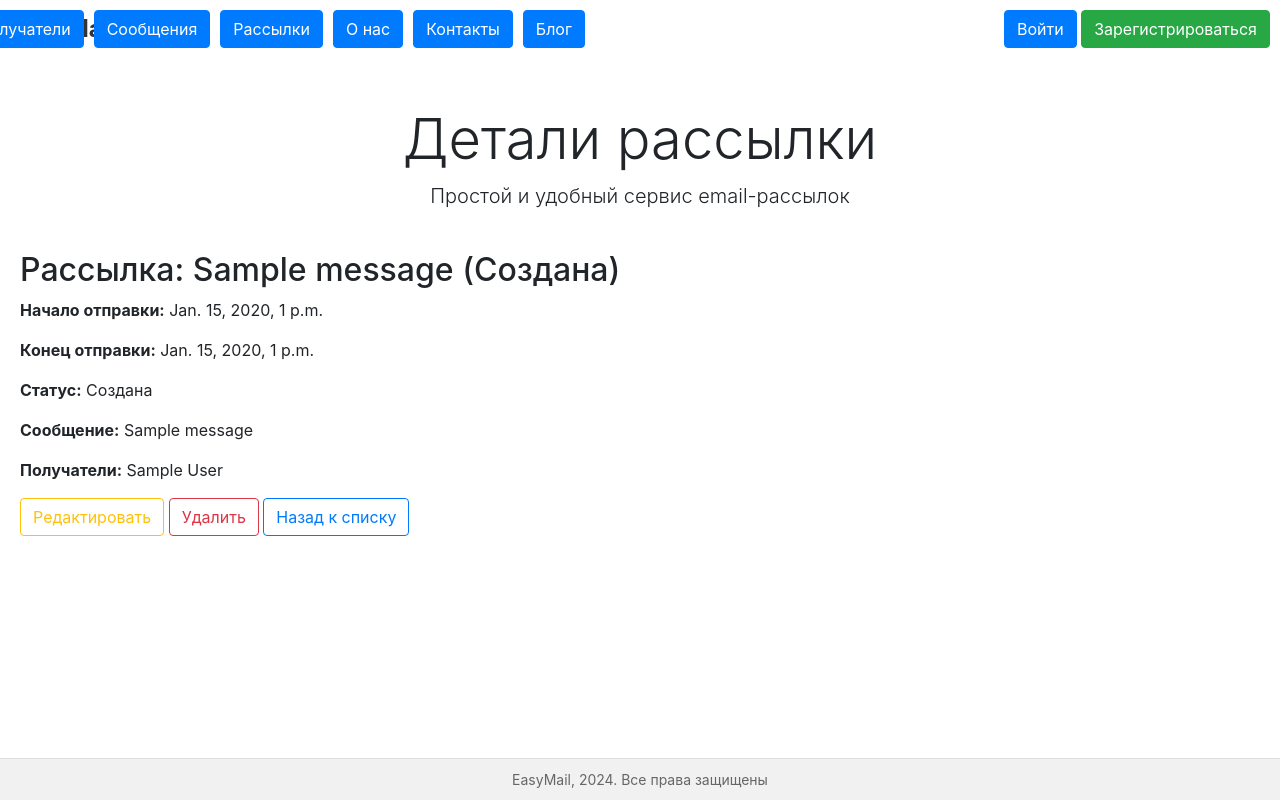
After one commit to valentinaovsianik/mailing_service_project, a Django app: page /mailing/mailings/1/ in a window 1280 px wide. The commit adds this page. Run offline with Django 5.2, Linux system fonts and the light colour scheme; tables that the repository leaves empty hold one stand-in row (values such as "Sample post"); some libraries are stand-ins or nearby versions.

Commit message:
Реализованы маршруты, представления и шаблоны для созданных моделей

```diff
--- a/mailing/templates/mailing/includes/footer.html
+++ b/mailing/templates/mailing/includes/footer.html
@@ -1,4 +1,3 @@
-{% load static %}
 <footer class="footer" style="background-color: #f1f1f1; padding: 10px 0; border-top: 1px solid #ddd; position: fixed; bottom: 0; left: 0; width: 100%; text-align: center;">
     <div class="footer-content">
         <p style="margin: 0; font-size: 14px; color: #666;">EasyMail, 2024. Все права защищены</p>
--- a/mailing/templates/mailing/includes/header.html
+++ b/mailing/templates/mailing/includes/header.html
@@ -3,17 +3,16 @@
    <a href="{% url 'mailing:index' %}" class="header-title" style="font-size: 24px; font-weight: bold; color: #333; text-decoration: none;">
         EasyMail
    </a>
-    <nav class="header-nav" style="display: flex; align-items: center; gap: 10px; margin-left: -550px;"">
+   <nav class="header-nav" style="display: flex; align-items: center; gap: 10px; margin-left: -550px;">
        <a class="btn btn-primary" href="{% url 'mailing:recipient_list' %}">Получатели</a>
-        <a class="btn btn-primary" href='{% url 'mailing:message_list' %}'">Сообщения</a>
-        <a class="btn btn-primary" href='{% url 'mailing:mailing_list' %}'">Рассылки</a>
-        <a class="btn btn-primary" href='{% url 'mailing:about' %}'">О нас</a>
-        <a class="btn btn-primary" href='{% url 'mailing:contacts' %}'">Контакты</a>
-        <button class="btn btn-primary">Блог</button>
+       <a class="btn btn-primary" href="{% url 'mailing:message_list' %}">Сообщения</a>
+       <a class="btn btn-primary" href="{% url 'mailing:mailing_list' %}">Рассылки</a>
+       <a class="btn btn-primary" href="{% url 'mailing:about' %}">О нас</a>
+       <a class="btn btn-primary" href="{% url 'mailing:contacts' %}">Контакты</a>
+       <a class="btn btn-primary" href="{% url 'blog:blogpost_list' %}">Блог</a>
    </nav>
    <div style="margin-left: 20px;">
        <button class="btn btn-primary">Войти</button>
        <button class="btn btn-success">Зарегистрироваться</button>
-
-    </nav>
+   </div>
 </header>
--- /dev/null
+++ b/mailing/templates/mailing/mailing_detail.html
@@ -0,0 +1,20 @@
+{% extends 'mailing/base.html' %}
+
+{% block title %}Детали рассылки{% endblock %}
+{% block header %}Детали рассылки{% endblock %}
+
+{% block content %}
+<div style="padding-left: 20px !important;">
+    <h2>{{ mailing }}</h2>
+    <p><strong>Начало отправки:</strong> {{ mailing.send_time_start }}</p>
+    <p><strong>Конец отправки:</strong> {{ mailing.send_time_end }}</p>
+    <p><strong>Статус:</strong> {{ mailing.get_status_display }}</p>
+    <p><strong>Сообщение:</strong> {{ mailing.message }}</p>
+    <p><strong>Получатели:</strong> {{ mailing.recipients.all|join:", " }}</p>
+
+    <a href="{% url 'mailing:mailing_edit' mailing.id %}" class="btn btn-outline-warning">Редактировать</a>
+    <a href="{% url 'mailing:mailing_delete' mailing.id %}" class="btn btn-outline-danger">Удалить</a>
+
+    <a href="{% url 'mailing:mailing_list' %}" class="btn btn-outline-primary">Назад к списку</a>
+</div>
+{% endblock %}
--- a/mailing/urls.py
+++ b/mailing/urls.py
@@ -1,15 +1,13 @@
-from mailing.apps import MailingConfig
 from . import views
 from django.urls import path
 from .views import AboutView, ContactsView
-#from .views import send_mailing_view
 from .views import (
     RecipientListView, RecipientDetailView, RecipientCreateView, RecipientUpdateView, RecipientDeleteView,
     MessageListView, MessageDetailView, MessageCreateView, MessageUpdateView, MessageDeleteView,
     MailingListView, MailingDetailView, MailingCreateView, MailingUpdateView, MailingDeleteView
 )
 
-app_name = 'mailing'
+app_name = "mailing"
 
 
 urlpatterns = [
@@ -35,5 +33,4 @@ urlpatterns = [
     path('mailings/<int:pk>/edit/', MailingUpdateView.as_view(), name='mailing_edit'),
     path('mailings/<int:pk>/delete/', MailingDeleteView.as_view(), name='mailing_delete'),
 
-    #path('mailing/<int:pk>/send/', send_mailing_view, name='send_mailing')
 ]
--- a/mailing/views.py
+++ b/mailing/views.py
@@ -1,7 +1,9 @@
 from django.urls import reverse_lazy
-from django.shortcuts import render
+from django.shortcuts import render, get_object_or_404
 from django.views.generic import TemplateView, ListView, DetailView, CreateView, UpdateView, DeleteView
-from .models import Recipient, Message, Mailing
+from .models import Recipient, Message, Mailing, MailingAttempt
+from django.core.mail import send_mail
+
 
 
 class AboutView(TemplateView):
@@ -81,14 +83,14 @@ class MailingDetailView(DetailView):
 
 class MailingCreateView(CreateView):
     model = Mailing
+    fields = ['send_time_start', 'send_time_end', 'status', 'message', 'recipients']
     template_name = 'mailing/mailing_form.html'
-    fields = ['send_time_start', 'send_time_end', 'status', 'message', 'recipients']
     success_url = reverse_lazy('mailing:mailing_list')
 
 class MailingUpdateView(UpdateView):
     model = Mailing
+    fields = ['send_time_start', 'send_time_end', 'status', 'message', 'recipients']
     template_name = 'mailing/mailing_form.html'
-    fields = ['send_time_start', 'send_time_end', 'status', 'message', 'recipients']
     success_url = reverse_lazy('mailing:mailing_list')
 
 class MailingDeleteView(DeleteView):
@@ -96,11 +98,35 @@ class MailingDeleteView(DeleteView):
     template_name = 'mailing/mailing_confirm_delete.html'
     success_url = reverse_lazy('mailing:mailing_list')
 
-    #def send_mailing_view(request, pk):
-        #mailing = get_object_or_404(Mailing, pk=pk)
-        #send_mailing(mailing)
-        #messages.success(request, f'Рассылка "{mailing}" была отправлена.')
-        #return redirect('mailing_detail', pk=pk)
+
+def send_mailing(request, pk):
+    """Отправка рассылки вручную"""
+    mailing = get_object_or_404(Mailing, pk=pk)
+    recipients = mailing.recipients.all()
+
+    for recipient in recipients:
+        try:
+            send_mail(
+                subject=mailing.message.subject,
+                message=mailing.message.content,
+                from_email='from@example.com',
+                recipient_list=[recipient.email],
+            )
+            MailingAttempt.objects.create(
+                mailing=mailing,
+                status='success',
+                server_response="Сообщение отправлено успешно"
+            )
+        except Exception as e:
+            MailingAttempt.objects.create(
+                mailing=mailing,
+                status='failed',
+                server_response=str(e)
+            )
+
+    mailing.update_status()
+    return render(request, 'mailing/send_confirmation.html', {'mailing': mailing})
+
 
 
 def index(request):
@@ -108,10 +134,10 @@ def index(request):
     total_mailings = Mailing.objects.count()
 
     # Подсчёт количества активных рассылок (со статусом 'Запущена')
-    active_mailings = Mailing.objects.filter(status='Запущена').count()
+    active_mailings = Mailing.objects.filter(status='started').count()
 
     # Подсчёт количества уникальных получателей
-    unique_recipients = Recipient.objects.count()
+    unique_recipients = Recipient.objects.distinct().count()
 
     context = {
         'total_mailings': total_mailings,
```
Also changed, not shown: mailing/templates/mailing/index.html (+4 -5 lines), mailing/templates/mailing/mailing_confirm_delete.html (added, +15 -0 lines), mailing/templates/mailing/mailing_form.html (added, +15 -0 lines), mailing/templates/mailing/mailing_list.html (added, +17 -0 lines). Lines whose indentation alone changed are shown as unchanged.
